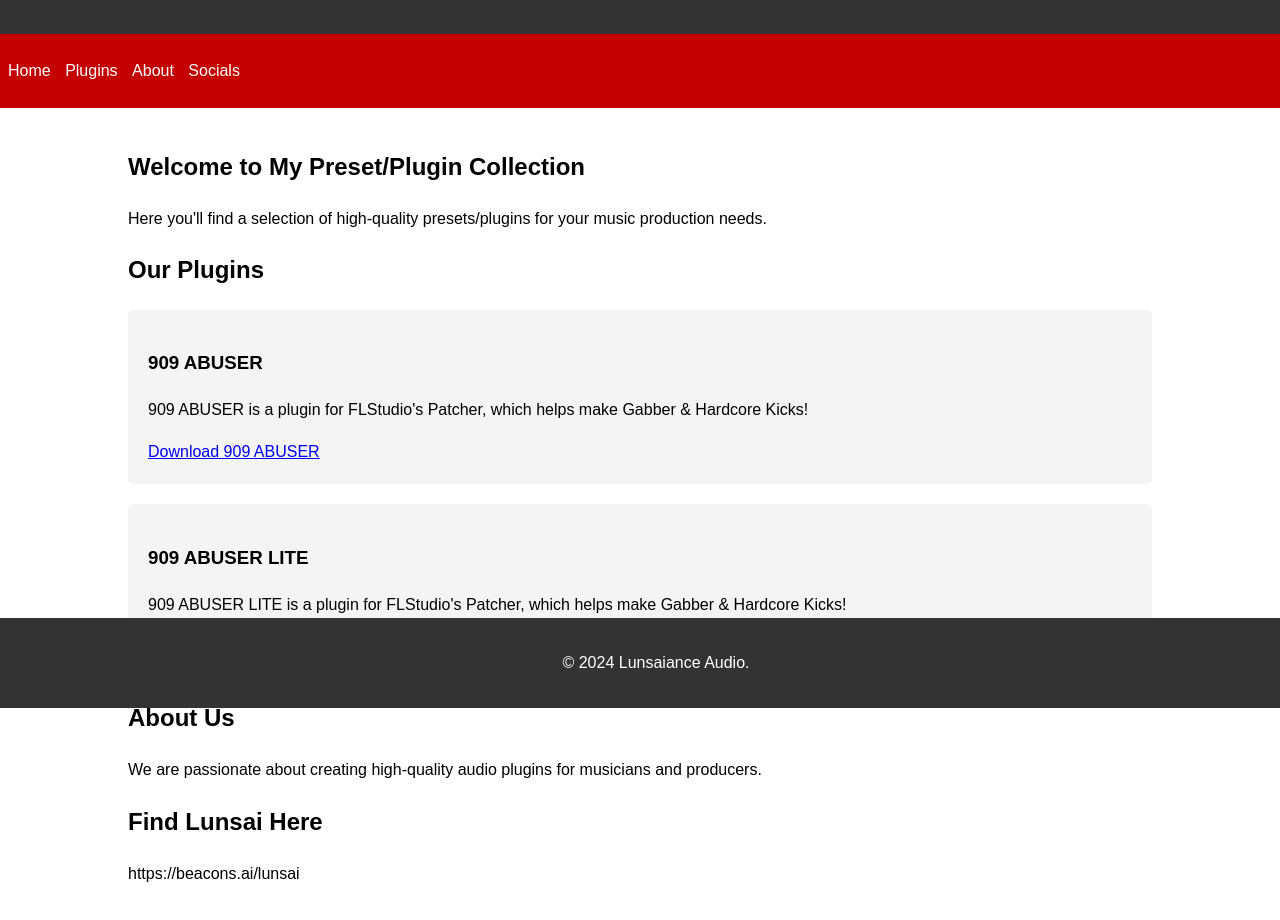
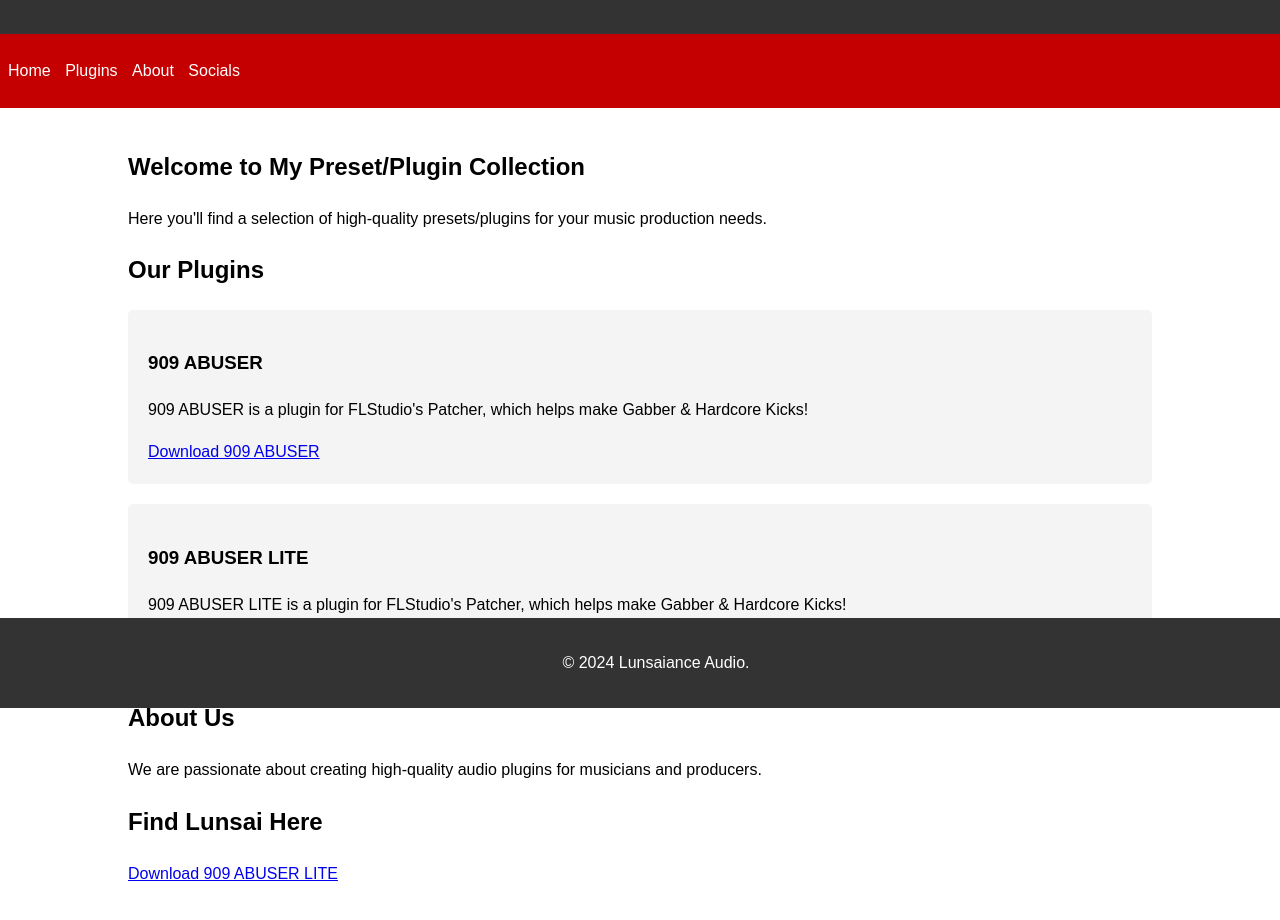
Before and after one commit to lunsaiance/lunsaiance.github.io, a plain HTML site: page index.html in a window 1280 px wide. Shown: the part 92-1012 px from the top of the page. Drawn offline with Linux system fonts and the light colour scheme.

Commit message:
Update index.html

```diff
--- a/index.html
+++ b/index.html
@@ -101,7 +101,7 @@
 
         <section id="Socials">
             <h2>Find Lunsai Here</h2>
-            <p>https://beacons.ai/lunsai</p>
+            <a href="https://beacons.ai/lunsai">Download 909 ABUSER LITE</a>
         </section>
     </div>
 
```
